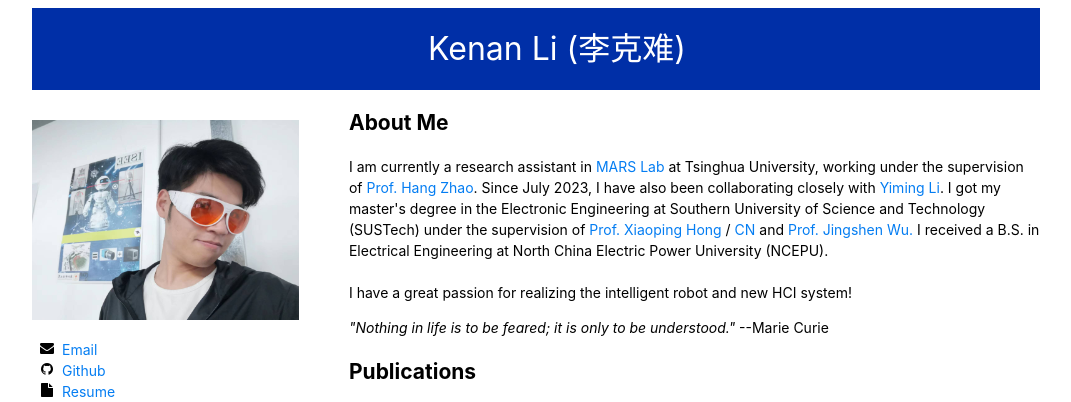
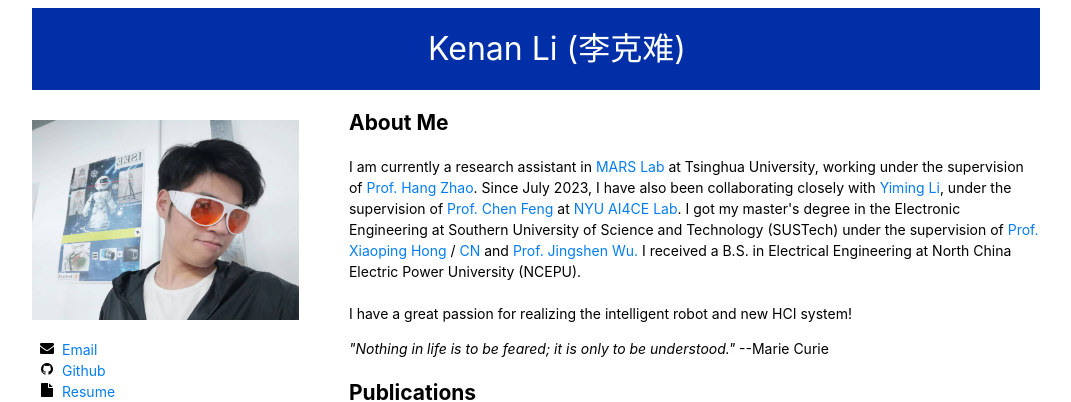
Before and after one commit to ConnorKevin/ConnorKevin.github.io, a Jekyll site: the page index.html, which Jekyll copies as it is, in a window 1280 px wide and 900 px high, cut to the strip 0-402 px from the top of the window. Shown: the whole strip, without its empty margins (104-1175 px from the left). Built offline with Jekyll 4.4.1, drawn with Linux system fonts in a browser that asks for light colours.

Commit message:
Update index.html

```diff
--- a/index.html
+++ b/index.html
@@ -127,7 +127,7 @@
 
 	<article class="article">
 		<h1>About Me</h1>
-		<p> I am currently a research assistant in <a href="https://group.iiis.tsinghua.edu.cn/~marslab/#/">MARS Lab</a> at Tsinghua University, working under the supervision of <a href="https://hangzhaomit.github.io/">Prof. Hang Zhao</a>. Since July 2023, I have also been collaborating closely with <a href="https://yimingli-page.github.io/">Yiming Li</a>. I got my master's degree in the Electronic Engineering at Southern University of Science and Technology (SUSTech)
+		<p> I am currently a research assistant in <a href="https://group.iiis.tsinghua.edu.cn/~marslab/#/">MARS Lab</a> at Tsinghua University, working under the supervision of <a href="https://hangzhaomit.github.io/">Prof. Hang Zhao</a>. Since July 2023, I have also been collaborating closely with <a href="https://yimingli-page.github.io/">Yiming Li</a>, under the supervision of <a href="https://scholar.google.com/citations?user=YeG8ZM0AAAAJ&hl=en">Prof. Chen Feng</a> at <a href="https://ai4ce.github.io/">NYU AI4CE Lab</a>. I got my master's degree in the Electronic Engineering at Southern University of Science and Technology (SUSTech)
 <!-- 			under the supervision of <a href="https://www.sustech.edu.cn/en/faculties/hongxiaoping.html">Prof. Xiaoping Hong</a> and <a href="https://www.hkust-gz.edu.cn/people/wu-jingshen/">Prof. Jingshen Wu.</a><br/> -->
 			under the supervision of <a href="https://www.researchgate.net/profile/Xiaoping-Hong">Prof. Xiaoping Hong</a> / <a href="https://baike.baidu.com/item/%E6%B4%AA%E5%B0%8F%E5%B9%B3/56787731">CN</a> and <a href="https://www.hkust-gz.edu.cn/people/wu-jingshen/">Prof. Jingshen Wu.</a>
 			I received a B.S. in Electrical Engineering at North China Electric Power University (NCEPU).<br/>
```
